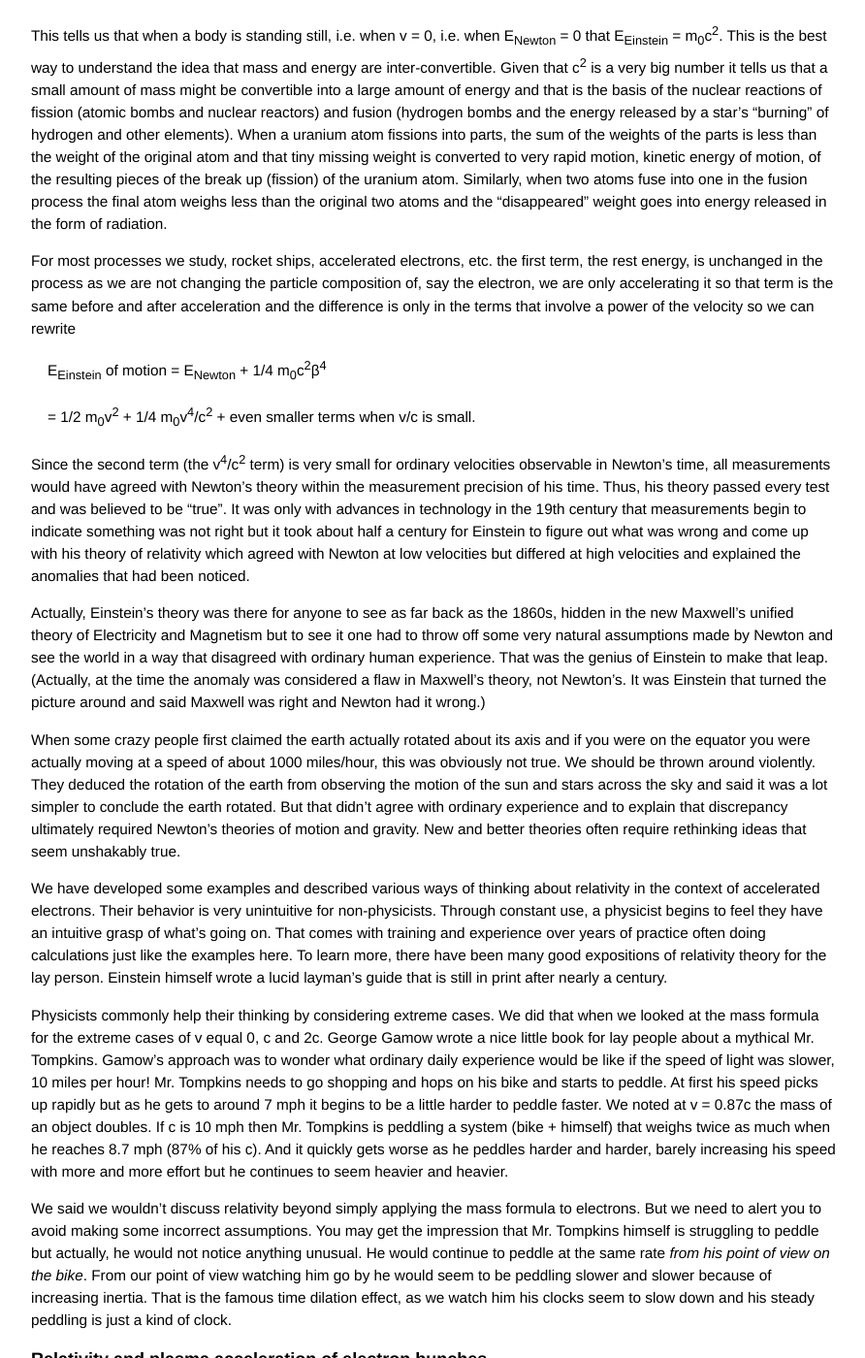
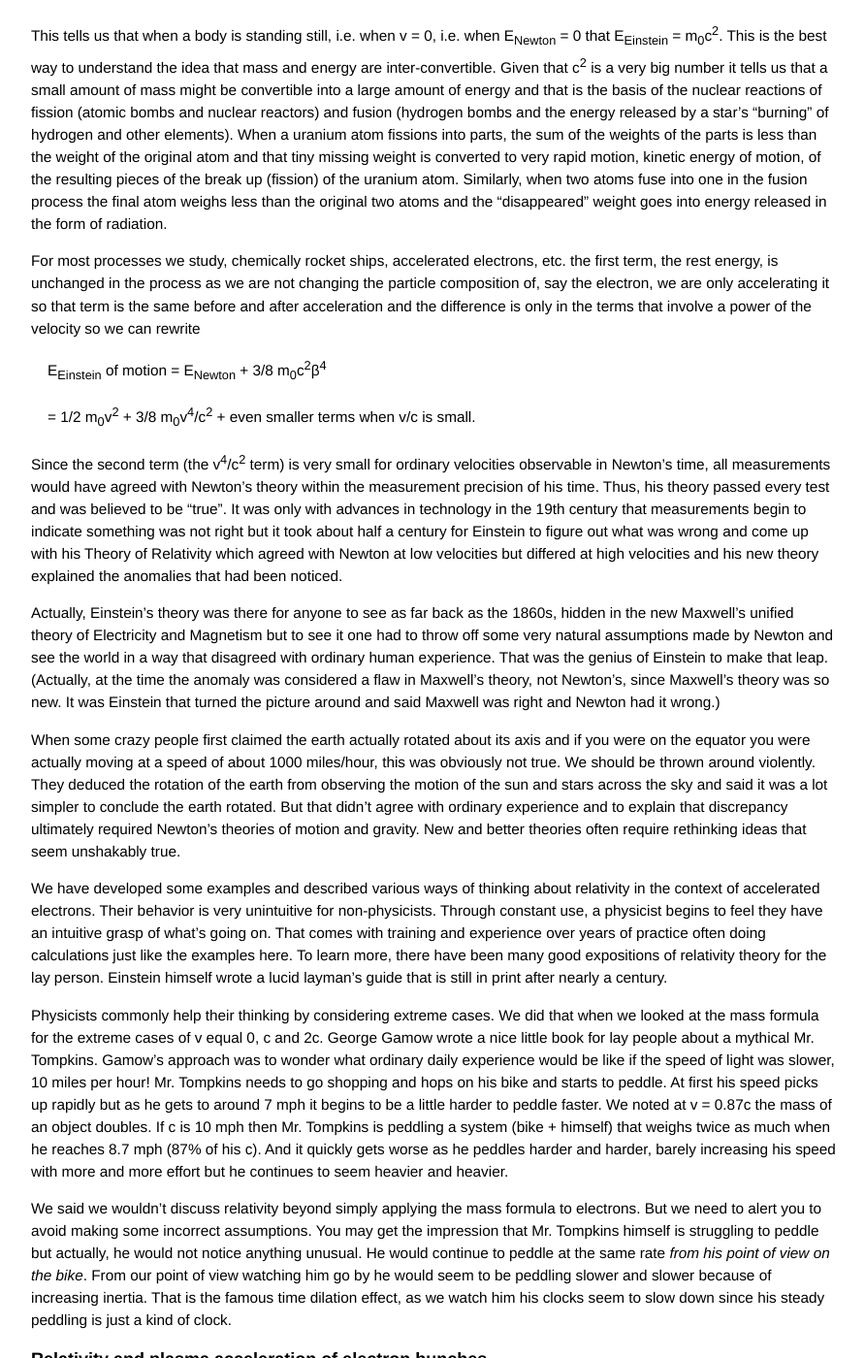
Before and after one commit to grbfacet/facet, a Jekyll site: the page built from relativity-tutorial.md, in a window 1280 px wide and 1400 px high, scrolled down 9453 px. Shown: the whole window at 97% size, without its empty margins (193-1085 px from the left). Built offline with Jekyll 4.4.1, drawn with Linux system fonts in a browser that asks for light colours.

Commit message:
Update relativity-tutorial.md

```diff
--- a/relativity-tutorial.md
+++ b/relativity-tutorial.md
@@ -273,15 +273,15 @@ We can rewrite that as
 
 This tells us that when a body is standing still, i.e. when v = 0, i.e. when E<sub>Newton</sub> = 0 that E<sub>Einstein</sub> = m<sub>0</sub>c<sup>2</sup>. This is the best way to understand the idea that mass and energy are inter-convertible. Given that c<sup>2</sup> is a very big number it tells us that a small amount of mass might be convertible into a large amount of energy and that is the basis of the nuclear reactions of fission (atomic bombs and nuclear reactors) and fusion (hydrogen bombs and the energy released by a star’s “burning” of hydrogen and other elements). When a uranium atom fissions into parts, the sum of the weights of the parts is less than the weight of the original atom and that tiny missing weight is converted to very rapid motion, kinetic energy of motion, of the resulting pieces of the break up (fission) of the uranium atom. Similarly, when two atoms fuse into one in the fusion process the final atom weighs less than the original two atoms and the "disappeared" weight goes into energy released in the form of radiation.
 
-For most processes we study, rocket ships, accelerated electrons, etc. the first term, the rest energy, is unchanged in the process as we are not changing the particle composition of, say the electron, we are only accelerating it so that term is the same before and after acceleration and the difference is only in the terms that involve a power of the velocity so we can rewrite
+For most processes we study, chemically rocket ships, accelerated electrons, etc. the first term, the rest energy, is unchanged in the process as we are not changing the particle composition of, say the electron, we are only accelerating it so that term is the same before and after acceleration and the difference is only in the terms that involve a power of the velocity so we can rewrite
 
-<span class="eq">E<sub>Einstein</sub> of motion = E<sub>Newton</sub> + 1/4 m<sub>0</sub>c<sup>2</sup>β<sup>4</sup></span>
+<span class="eq">E<sub>Einstein</sub> of motion = E<sub>Newton</sub> + 3/8 m<sub>0</sub>c<sup>2</sup>β<sup>4</sup></span>
 
-<span class="eq">= 1/2 m<sub>0</sub>v<sup>2</sup> + 1/4 m<sub>0</sub>v<sup>4</sup>/c<sup>2</sup> + even smaller terms when v/c is small.</span>
+<span class="eq">= 1/2 m<sub>0</sub>v<sup>2</sup> + 3/8 m<sub>0</sub>v<sup>4</sup>/c<sup>2</sup> + even smaller terms when v/c is small.</span>
 
-Since the second term (the v<sup>4</sup>/c<sup>2</sup> term) is very small for ordinary velocities observable in Newton’s time, all measurements would have agreed with Newton’s theory within the measurement precision of his time. Thus, his theory passed every test and was believed to be “true”. It was only with advances in technology in the 19th century that measurements begin to indicate something was not right but it took about half a century for Einstein to figure out what was wrong and come up with his theory of relativity which agreed with Newton at low velocities but differed at high velocities and explained the anomalies that had been noticed.
+Since the second term (the v<sup>4</sup>/c<sup>2</sup> term) is very small for ordinary velocities observable in Newton’s time, all measurements would have agreed with Newton’s theory within the measurement precision of his time. Thus, his theory passed every test and was believed to be “true”. It was only with advances in technology in the 19th century that measurements begin to indicate something was not right but it took about half a century for Einstein to figure out what was wrong and come up with his Theory of Relativity which agreed with Newton at low velocities but differed at high velocities and his new theory explained the anomalies that had been noticed.
 
-Actually, Einstein’s theory was there for anyone to see as far back as the 1860s, hidden in the new Maxwell’s unified theory of Electricity and Magnetism but to see it one had to throw off some very natural assumptions made by Newton and see the world in a way that disagreed with ordinary human experience. That was the genius of Einstein to make that leap. (Actually, at the time the anomaly was considered a flaw in Maxwell’s theory, not Newton’s. It was Einstein that turned the picture around and said Maxwell was right and Newton had it wrong.)
+Actually, Einstein’s theory was there for anyone to see as far back as the 1860s, hidden in the new Maxwell’s unified theory of Electricity and Magnetism but to see it one had to throw off some very natural assumptions made by Newton and see the world in a way that disagreed with ordinary human experience. That was the genius of Einstein to make that leap. (Actually, at the time the anomaly was considered a flaw in Maxwell’s theory, not Newton’s, since Maxwell's theory was so new. It was Einstein that turned the picture around and said Maxwell was right and Newton had it wrong.)
 
 When some crazy people first claimed the earth actually rotated about its axis and if you were on the equator you were actually moving at a speed of about 1000 miles/hour, this was obviously not true. We should be thrown around violently. They deduced the rotation of the earth from observing the motion of the sun and stars across the sky and said it was a lot simpler to conclude the earth rotated. But that didn’t agree with ordinary experience and to explain that discrepancy ultimately required Newton’s theories of motion and gravity. New and better theories often require rethinking ideas that seem unshakably true.
 
@@ -289,7 +289,7 @@ We have developed some examples and described various ways of thinking about rel
 
 Physicists commonly help their thinking by considering extreme cases. We did that when we looked at the mass formula for the extreme cases of v equal 0, c and 2c. George Gamow wrote a nice little book for lay people about a mythical Mr. Tompkins. Gamow’s approach was to wonder what ordinary daily experience would be like if the speed of light was slower, 10 miles per hour! Mr. Tompkins needs to go shopping and hops on his bike and starts to peddle. At first his speed picks up rapidly but as he gets to around 7 mph it begins to be a little harder to peddle faster. We noted at v = 0.87c the mass of an object doubles. If c is 10 mph then Mr. Tompkins is peddling a system (bike + himself) that weighs twice as much when he reaches 8.7 mph (87% of his c). And it quickly gets worse as he peddles harder and harder, barely increasing his speed with more and more effort but he continues to seem heavier and heavier.
 
-We said we wouldn't discuss relativity beyond simply applying the mass formula to electrons. But we need to alert you to avoid making some incorrect assumptions. You may get the impression that Mr. Tompkins himself is struggling to peddle but actually, he would not notice anything unusual. He would continue to peddle at the same rate _from his point of view on the bike_. From our point of view watching him go by he would seem to be peddling slower and slower because of increasing inertia. That is the famous time dilation effect, as we watch him his clocks seem to slow down and his steady peddling is just a kind of clock.
+We said we wouldn't discuss relativity beyond simply applying the mass formula to electrons. But we need to alert you to avoid making some incorrect assumptions. You may get the impression that Mr. Tompkins himself is struggling to peddle but actually, he would not notice anything unusual. He would continue to peddle at the same rate _from his point of view on the bike_. From our point of view watching him go by he would seem to be peddling slower and slower because of increasing inertia. That is the famous time dilation effect, as we watch him his clocks seem to slow down since his steady peddling is just a kind of clock.
 
 ### Relativity and plasma acceleration of electron bunches
 
```
